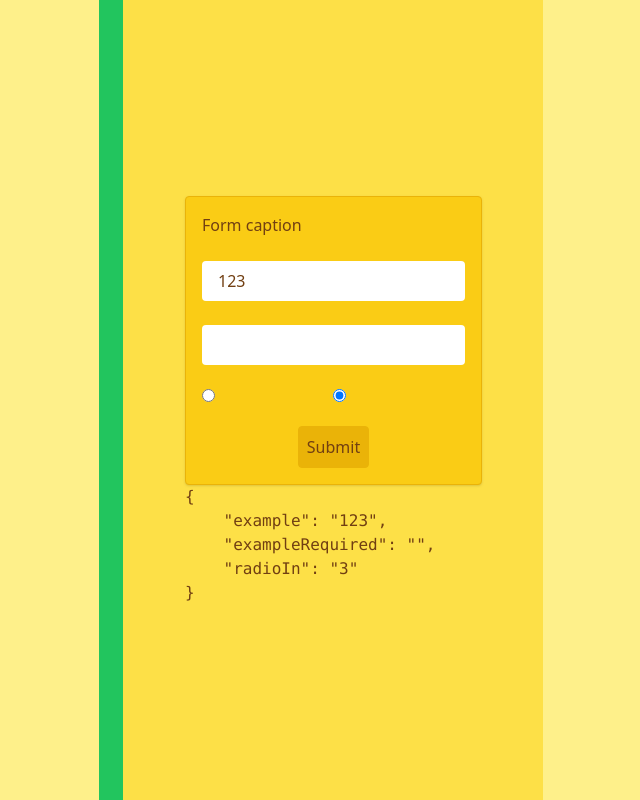
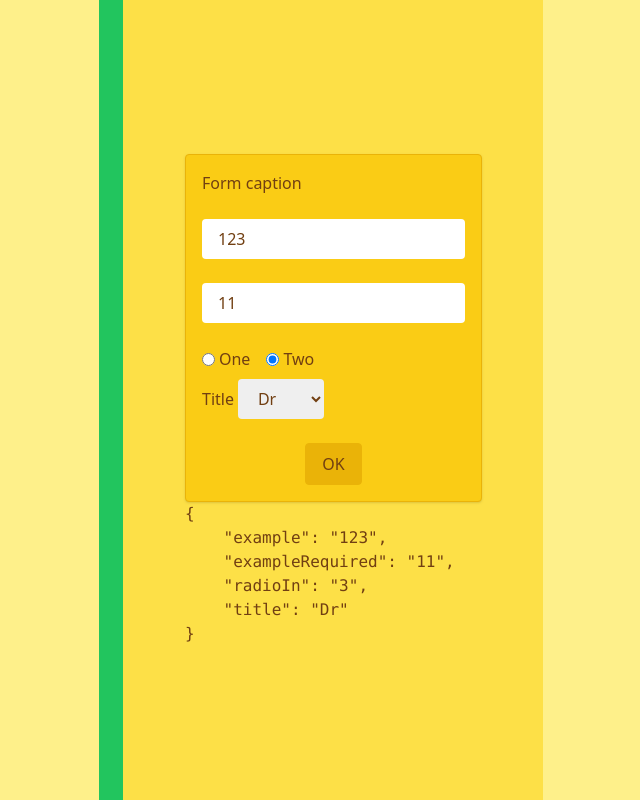
Before and after one commit to maxzz/forms-react-hook-form, a React (Vite) app: page / in a window 1280 px wide. Shown: the whole page, without its empty margins (319-959 px from the left). Built offline with nearby package versions, Linux system fonts and the light colour scheme.

Commit message:
WIP. hook-form. add select input

```diff
--- a/src/components/page1/index.tsx
+++ b/src/components/page1/index.tsx
@@ -6,12 +6,14 @@ type Inputs = {
     example: string,
     exampleRequired: string,
     radioIn: string;
+    title: string;
 };
 
 const defaultValues: Inputs = {
     example: '123',
-    exampleRequired: '',
+    exampleRequired: '11',
     radioIn: '3',
+    title: 'Dr'
 };
 
 function Form() {
@@ -36,12 +38,28 @@ function Form() {
                     <span className={classNames("text-xs text-[red] select-none", !errors.exampleRequired && 'invisible',)}>This field is required</span>
                 </div>
 
-                <div className="grid place-items-start grid-cols-2">
-                    <input type="radio" className="px-4 py-2 rounded" value="2" {...register("radioIn", { required: true })} />
-                    <input type="radio" className="px-4 py-2 rounded" value="3" {...register("radioIn", { required: true })} />
+                <div className="flex items-center gap-x-4">
+                    <label className="flex items-center gap-x-1">
+                        <input type="radio" className="px-4 py-2 rounded" value="2" {...register("radioIn", { required: true })} />
+                        <span>One</span>
+                    </label>
+                    <label className="flex items-center gap-x-1">
+                        <input type="radio" className="px-4 py-2 rounded" value="3" {...register("radioIn", { required: true })} />
+                        <span>Two</span>
+                    </label>
                 </div>
 
-                <input className="place-self-center mt-4 px-2 py-2 bg-yellow-500 border-yellow-500 border rounded active:scale-y-[.97]" type="submit" />
+                <label className="flex items-center space-x-1">
+                    <span>Title</span>
+                    <select className="px-4 py-2 h-10 rounded" {...register('title')}>
+                        <option value="Mr">Mr</option>
+                        <option value="Mrs">Mrs</option>
+                        <option value="Miss">Miss</option>
+                        <option value="Dr">Dr</option>
+                    </select>
+                </label>
+
+                <input className="place-self-center mt-4 px-4 py-2 bg-yellow-500 border-yellow-500 border rounded active:scale-y-[.97]" type="submit" value="OK" />
             </form>
             <div className="">
                 <pre>{JSON.stringify(getValues(), null, 4)}</pre>
```
